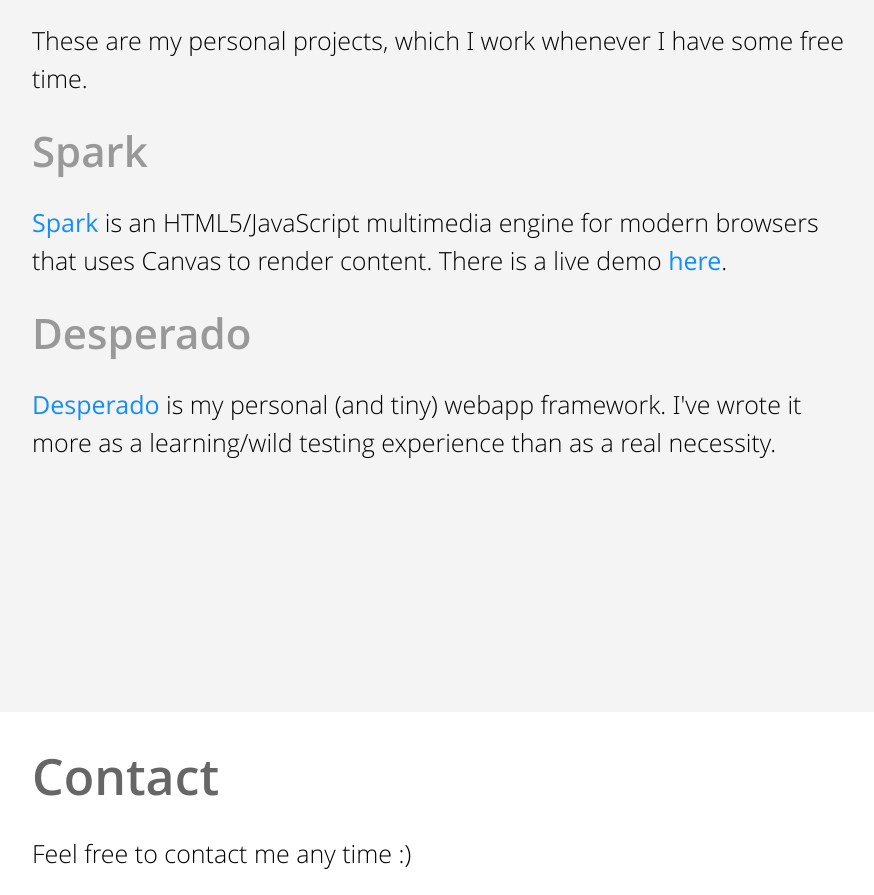
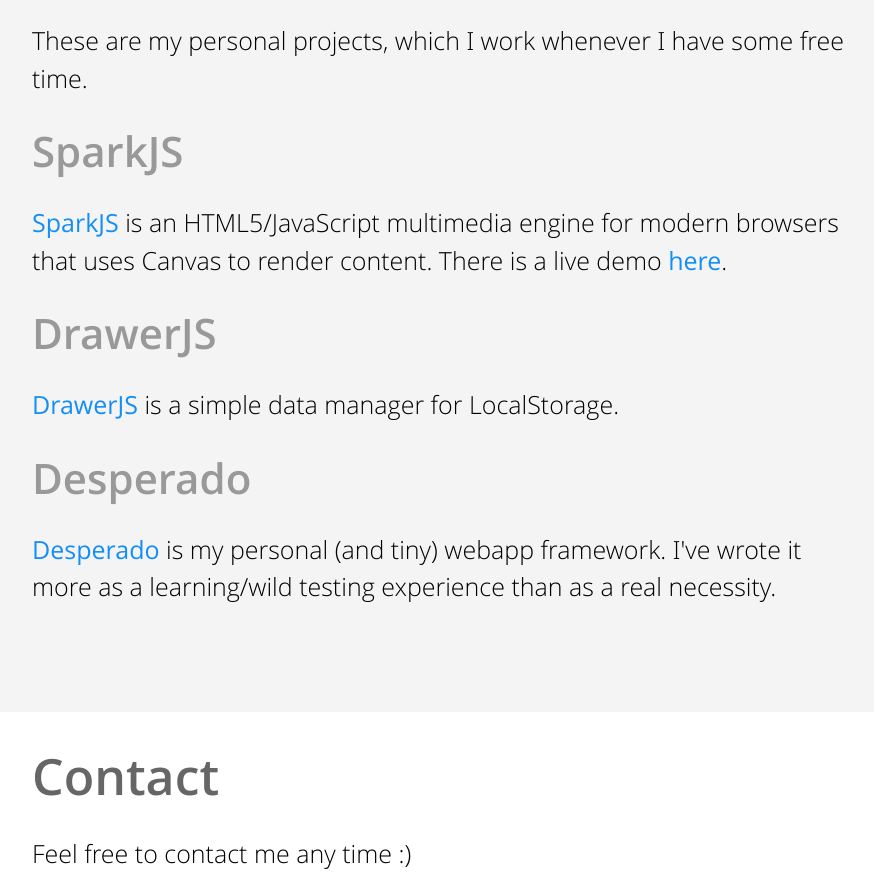
Before and after one commit to nandobang/nandobang.com, a plain HTML site: page index.html in a window 1280 px wide. Shown: the part 2700-3595 px from the top of the page, without its empty margins (403-1277 px from the left). Drawn offline with Linux system fonts and the light colour scheme.

Commit message:
Adding DrawerJS.

```diff
--- a/index.html
+++ b/index.html
@@ -139,9 +139,13 @@
 
         <p>These are my personal projects, which I work whenever I have some free time.</p>
 
-        <h2>Spark</h2>
+        <h2>SparkJS</h2>
 
-        <p><a href="https://github.com/nandobang/sparkjs" target="_blank">Spark</a> is an HTML5/JavaScript multimedia engine for modern browsers that uses Canvas to render content. There is a live demo <a href="http://nandobang.github.io/sparkjs" target="_blank">here</a>.</p>
+        <p><a href="https://github.com/nandobang/sparkjs" target="_blank">SparkJS</a> is an HTML5/JavaScript multimedia engine for modern browsers that uses Canvas to render content. There is a live demo <a href="http://nandobang.github.io/sparkjs" target="_blank">here</a>.</p>
+
+        <h2>DrawerJS</h2>
+
+        <p><a href="https://github.com/nandobang/drawerjs" target="_blank">DrawerJS</a> is a simple data manager for LocalStorage.</p>
 
         <h2>Desperado</h2>
 
```
